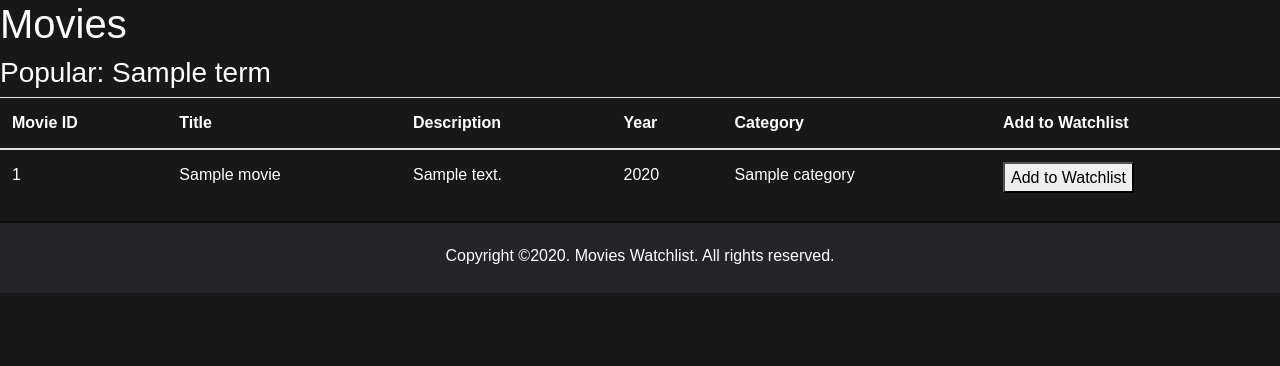
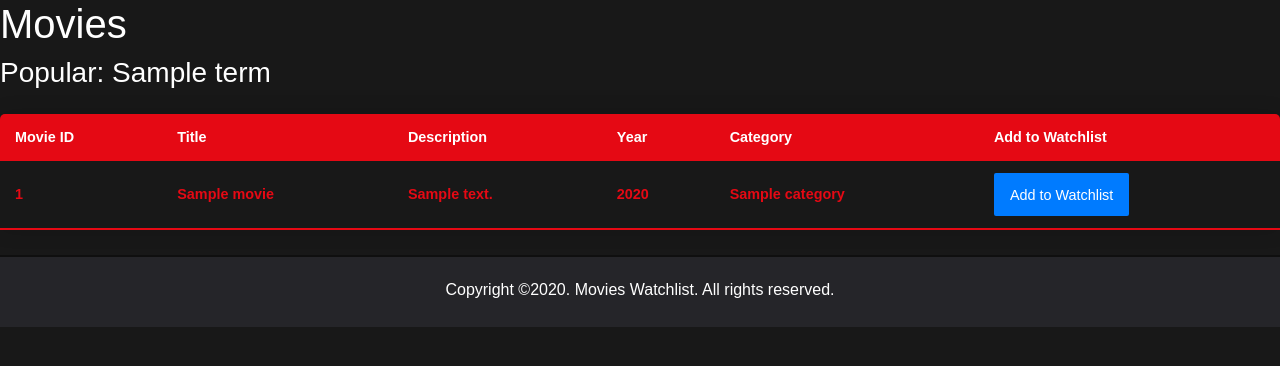
Before and after one commit to ammar8020/flask-projects, a Flask app: template projects/project1/templates/movies.html in a window 1280 px wide. Shown: the part 68-434 px from the top of the page. Run offline with Flask 2, Linux system fonts and the light colour scheme; the template is opened without the code that fills it: most values are stand-ins (such as "Sample title", 1, 10 or a date in 2020); some libraries are stand-ins or nearby versions.

Commit message:
designed movies table

```diff
--- /dev/null
+++ b/projects/project1/static/css/movies.css
@@ -0,0 +1,62 @@
+* {
+  font-family: sans-serif;
+}
+
+.content-table {
+  border-collapse: collapse;
+  margin: 25px 0;
+  font-size: 0.9em;
+  /* min-width: 400px; */
+  width: 100%;
+  border-radius: 5px 5px 0 0;
+  overflow: hidden;
+  box-shadow: 0 0 20px rgba(0, 0, 0, 0.15);
+}
+
+.content-table thead tr {
+  /* background-color: #009879; */
+  background-color: #e50914;
+  color: #ffffff;
+  text-align: left;
+  font-weight: bold;
+}
+
+.content-table th,
+.content-table td {
+  padding: 12px 15px;
+}
+
+.content-table tbody tr {
+  border-bottom: 1px solid #dddddd;
+}
+
+.content-table tbody tr:nth-of-type(even) {
+  background-color: #f3f3f3;
+}
+
+.content-table tbody tr:last-of-type {
+  /* border-bottom: 2px solid #009879; */
+  border-bottom: 2px solid #e50914;
+}
+
+.content-table tbody tr.active-row {
+  font-weight: bold;
+  /* color: #009879; */
+  color: #e50914;
+}
+
+/* Button */
+.primary-btn {
+  padding: 0.7rem 1rem;
+  height: 2.7rem;
+  display: block;
+  border: 0;
+  border-radius: 2px;
+  font-weight: 500;
+  background: #007bff;
+  color: #fff;
+  text-decoration: none;
+  cursor: pointer;
+  text-align: center;
+  transition: all 0.5s;
+}
--- a/projects/project1/templates/movies.html
+++ b/projects/project1/templates/movies.html
@@ -1,10 +1,15 @@
-{% extends "layout.html" %} {% block main_content %}
+{% extends "layout.html" %} {% block head_content %}
+<link
+  rel="stylesheet"
+  href="{{ url_for('static', filename='css/movies.css') }}"
+/>
+{% endblock %} {% block main_content %}
 <h1>Movies</h1>
 
 <h3>Popular: {{ term }}</h3>
 
 <div>
-  <table class="table table-hover">
+  <table class="content-table">
     <thead>
       <tr>
         <th scope="col">Movie ID</th>
@@ -17,7 +22,7 @@
     </thead>
     <tbody>
       {% for movie in movies_data %}
-      <tr>
+      <tr class="active-row">
         <td scope="row">{{ movie['movie_id'] }}</td>
         <td>{{ movie['title'] }}</td>
         <td>{{ movie['description'] }}</td>
@@ -33,7 +38,7 @@
             <input type="hidden" name="title" value="{{ movie['title'] }}" />
             <input type="hidden" name="term" value="{{ movie['term'] }}" />
 
-            <button>Add to Watchlist</button>
+            <button class="primary-btn">Add to Watchlist</button>
           </form>
         </td>
       </tr>
```
